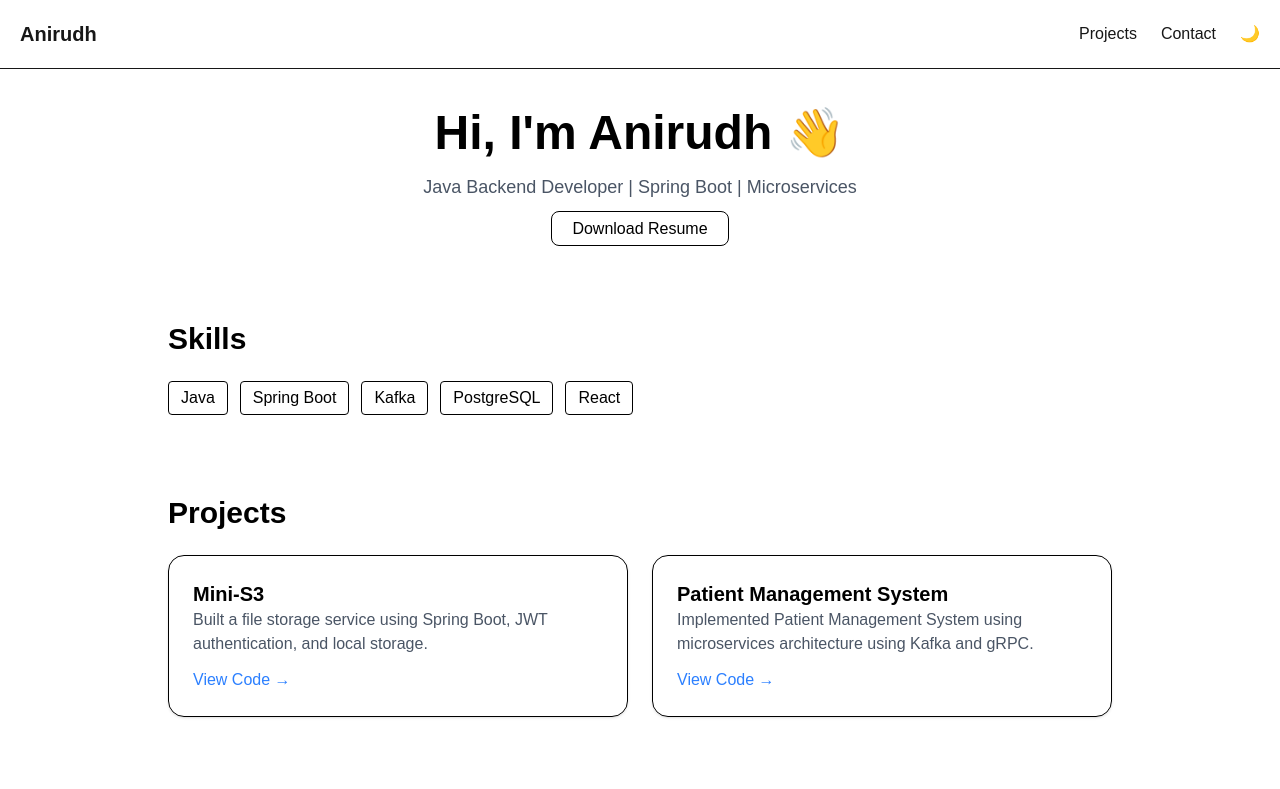
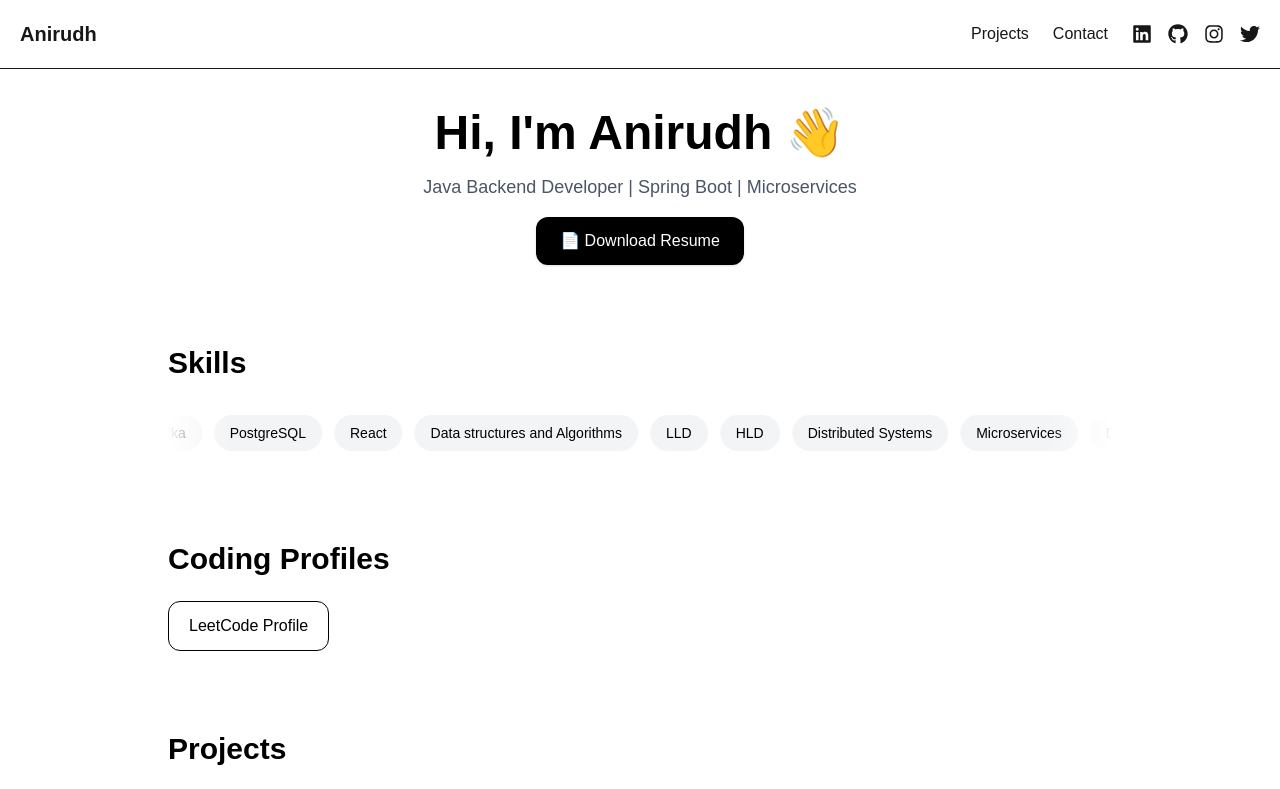
Before and after one commit to Parker023/anirudh-portfolio, a Next.js app: page / in a window 1280 px wide. Shown: the top 789 px of the page. Built offline with nearby package versions, Linux system fonts and the light colour scheme.

Commit message:
skills slide

```diff
--- a/app/components/Navbar.tsx
+++ b/app/components/Navbar.tsx
@@ -1,4 +1,5 @@
 "use client";
+import { FaLinkedin, FaGithub, FaInstagram, FaTwitter } from "react-icons/fa";
 export default function Navbar() {
     console.log("Navbar rendered");
     return (
@@ -11,14 +12,41 @@ export default function Navbar() {
                 <a href="#projects" className="hover:text-gray-500">Projects</a>
                 <a href="#contact" className="hover:text-gray-500">Contact</a>
 
+                <div className="flex items-center space-x-4">
 
-                <button
-                    onClick={() => {
-                        document.documentElement.classList.toggle("dark");
-                    }}
-                >
-                    🌙
-                </button>
+                    <a
+                        href="https://www.linkedin.com/in/shanmukha-anirudh-a15674193/"
+                        target="_blank"
+                        className="text-xl hover:text-blue-500 transition"
+                    >
+                        <FaLinkedin />
+                    </a>
+
+                    <a
+                        href="https://github.com/Parker023"
+                        target="_blank"
+                        className="text-xl hover:text-gray-700 transition"
+                    >
+                        <FaGithub />
+                    </a>
+
+                    <a
+                        href="https://www.instagram.com/anirudhshanmukha/"
+                        target="_blank"
+                        className="text-xl hover:text-pink-500 transition"
+                    >
+                        <FaInstagram />
+                    </a>
+
+                    <a
+                        href="https://x.com/Anirudh153421"
+                        target="_blank"
+                        className="text-xl hover:text-blue-400 transition"
+                    >
+                        <FaTwitter />
+                    </a>
+
+                </div>
             </div>
 
         </nav>
--- a/app/globals.css
+++ b/app/globals.css
@@ -24,8 +24,27 @@ body {
   color: var(--foreground);
   font-family: Arial, Helvetica, sans-serif;
 }
+
 @media (prefers-color-scheme: dark) {
   html {
     color-scheme: light;
   }
 }
+
+@keyframes scroll {
+  0% {
+    transform: translateX(0%);
+  }
+
+  100% {
+    transform: translateX(-50%);
+  }
+}
+
+.animate-scroll {
+  animation: scroll 30s linear infinite;
+}
+
+.animate-scroll:hover {
+  animation-play-state: paused;
+}
--- a/app/page.tsx
+++ b/app/page.tsx
@@ -8,6 +8,8 @@ export default function Home() {
   const [success, setSuccess] = useState(false);
   const [loading, setLoading] = useState(false);
   const [error, setError] = useState("");
+  const skills = ["Java", "Spring Boot", "Kafka", "PostgreSQL", "React", "Data structures and Algorithms", "LLD", "HLD", "Distributed Systems", "Microservices",
+    "Docker", "Kubernetes", "AWS"];
   return (
 
     <>
@@ -30,21 +32,62 @@ export default function Home() {
           <a
             href="/shanmukha_Anirudh.pdf"
             download
-            className="border px-5 py-2 rounded-lg"
+            className="inline-flex items-center gap-2 bg-black text-white px-6 py-3 rounded-xl shadow hover:shadow-lg hover:-translate-y-1 transition duration-300"
           >
-            Download Resume
+            📄 Download Resume
           </a>
+
         </motion.section>
 
         <section>
           <h2 className="text-3xl font-semibold mb-6">Skills</h2>
 
-          <div className="flex flex-wrap gap-3">
-            <span className="border px-3 py-1 rounded">Java</span>
-            <span className="border px-3 py-1 rounded">Spring Boot</span>
-            <span className="border px-3 py-1 rounded">Kafka</span>
-            <span className="border px-3 py-1 rounded">PostgreSQL</span>
-            <span className="border px-3 py-1 rounded">React</span>
+          <div className="relative overflow-hidden group h-14 flex items-center">
+
+            {/* LEFT FADE */}
+            <div className="pointer-events-none absolute left-0 top-0 h-full w-16 bg-gradient-to-r from-white to-transparent z-10" />
+
+            {/* RIGHT FADE */}
+            <div className="pointer-events-none absolute right-0 top-0 h-full w-16 bg-gradient-to-l from-white to-transparent z-10" />
+
+            <div className="flex gap-3 animate-scroll group-hover:[animation-play-state:paused]">
+
+              {skills.map((skill, i) => (
+                <span
+                  key={i}
+                  className="px-4 py-2 rounded-full bg-gray-100 text-sm font-medium shrink-0 hover:bg-black hover:text-white transition"
+                >
+                  {skill}
+                </span>
+              ))}
+
+              {skills.map((skill, i) => (
+                <span
+                  key={`dup-${i}`}
+                  className="px-4 py-2 rounded-full bg-gray-100 text-sm font-medium shrink-0"
+                >
+                  {skill}
+                </span>
+              ))}
+
+            </div>
+          </div>
+        </section>
+
+
+        <section>
+          <h2 className="text-3xl font-semibold mb-6">Coding Profiles</h2>
+
+          <div className="flex items-center gap-4">
+
+            <a
+              href="https://leetcode.com/u/parker2399/"
+              target="_blank"
+              className="px-5 py-3 rounded-xl border hover:bg-gray-100 transition"
+            >
+              LeetCode Profile
+            </a>
+
           </div>
         </section>
 
--- a/package.json
+++ b/package.json
@@ -12,7 +12,8 @@
     "framer-motion": "^12.38.0",
     "next": "16.2.0",
     "react": "19.2.4",
-    "react-dom": "19.2.4"
+    "react-dom": "19.2.4",
+    "react-icons": "^5.6.0"
   },
   "devDependencies": {
     "@tailwindcss/postcss": "^4",
```
Also changed, not shown: 1 other file (tests, documents, lock files or other folders).
